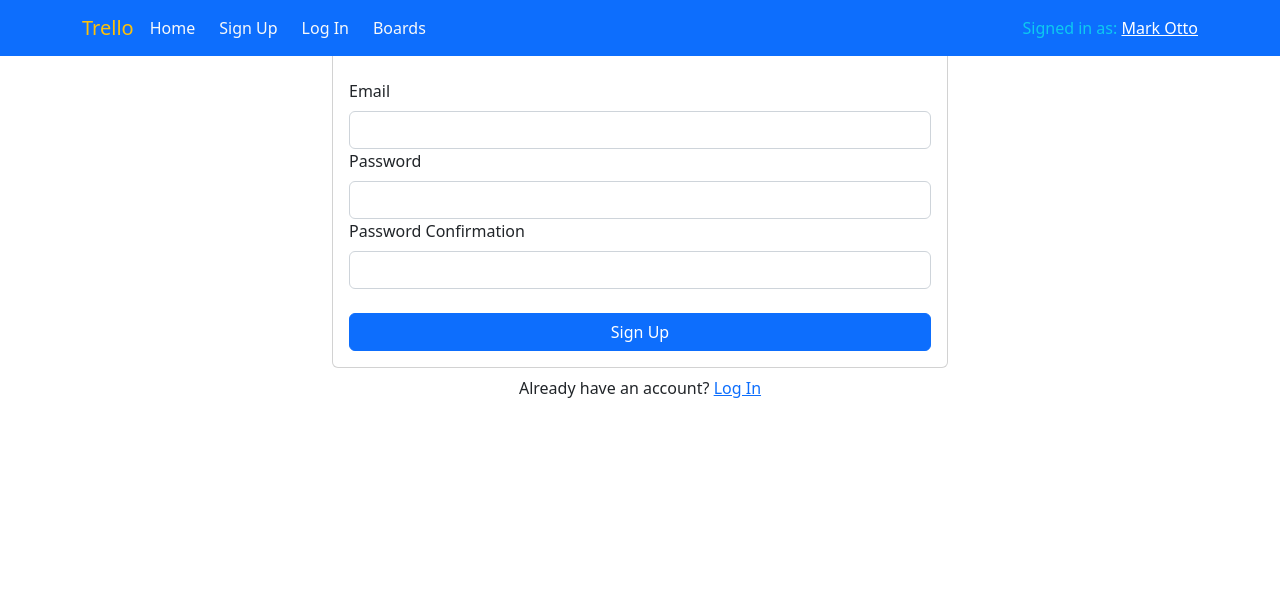
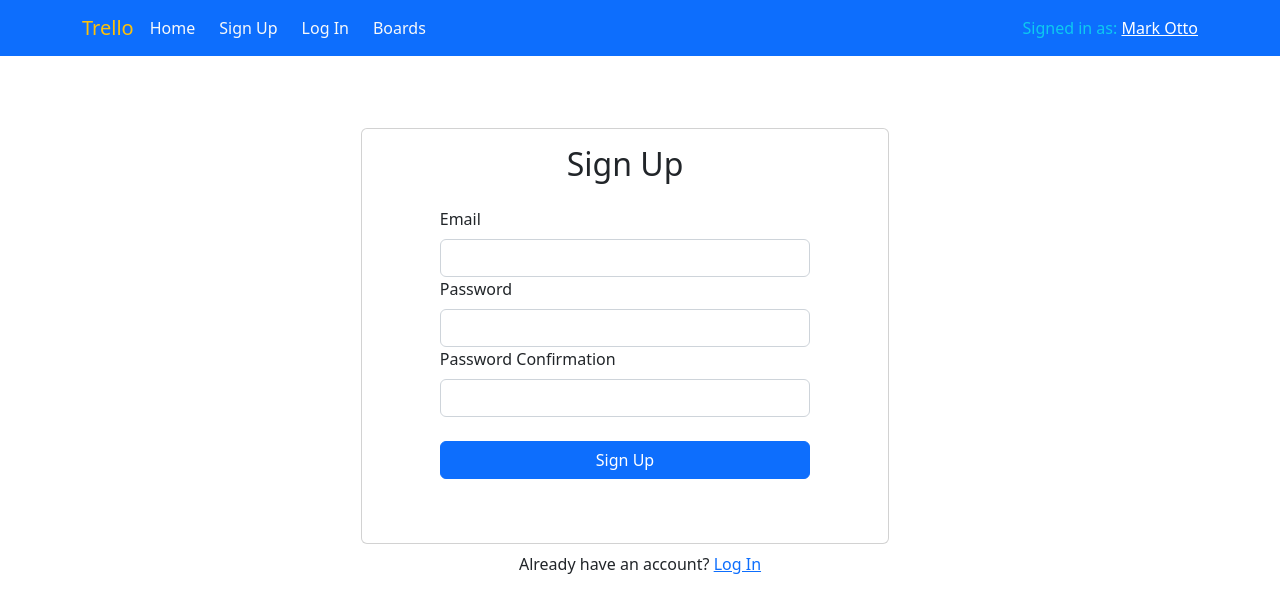
Before and after one commit to Kubatbekkk/RS-Clone---Trello, a React app: page /signup in a window 1280 px wide. Shown: the top 612 px of the page. Built offline with nearby package versions, Linux system fonts and the light colour scheme.

Commit message:
refactor: signup form

```diff
--- a/src/components/NavbarComponent.tsx
+++ b/src/components/NavbarComponent.tsx
@@ -5,7 +5,7 @@ import { Container, Nav, Navbar } from 'react-bootstrap';
 
 function NavbarComponent() {
   return (
-    <Navbar fixed='top' bg="primary" variant="dark">
+    <Navbar bg="primary" variant="dark">
       <Container>
         <Navbar.Brand><Link to="/" className='text-warning text-decoration-none'>Trello</Link></Navbar.Brand>
         <Nav className="me-auto align-items-center gap-4">
--- a/src/pages/SignupPage/SignupPage.tsx
+++ b/src/pages/SignupPage/SignupPage.tsx
@@ -39,11 +39,13 @@ export default function SignUpPage() {
   }
   return (
     <Container
-      style={{ minHeight: '100vh', maxWidth: '40rem' }}
+      className='mt-5 d-flex justify-content-center align-items-center'
+
     >
-
-      <Card>
-        <Card.Body>
+      <div className='w-50'>
+        <Card className='mt-4 pb-5' style={{ maxWidth: '33rem' }}>
+          <Card.Body className='d-flex justify-content-center align-items-center'>
+            <div className='w-75'>
               <h2 className="text-center mb-4">Sign Up</h2>
               {error && <Alert variant="danger">{error}</Alert>}
               <Form onSubmit={handleSubmit}>
@@ -71,6 +73,7 @@ export default function SignUpPage() {
                   Sign Up
                 </Button>
               </Form>
+            </div>
           </Card.Body>
         </Card>
         <div className="w-100 text-center mt-2">
@@ -78,6 +81,7 @@ export default function SignUpPage() {
           {' '}
           <Link to="/login"> Log In</Link>
         </div>
+      </div>
     </Container>
   );
 }
```
Lines whose indentation alone changed are shown as unchanged.
